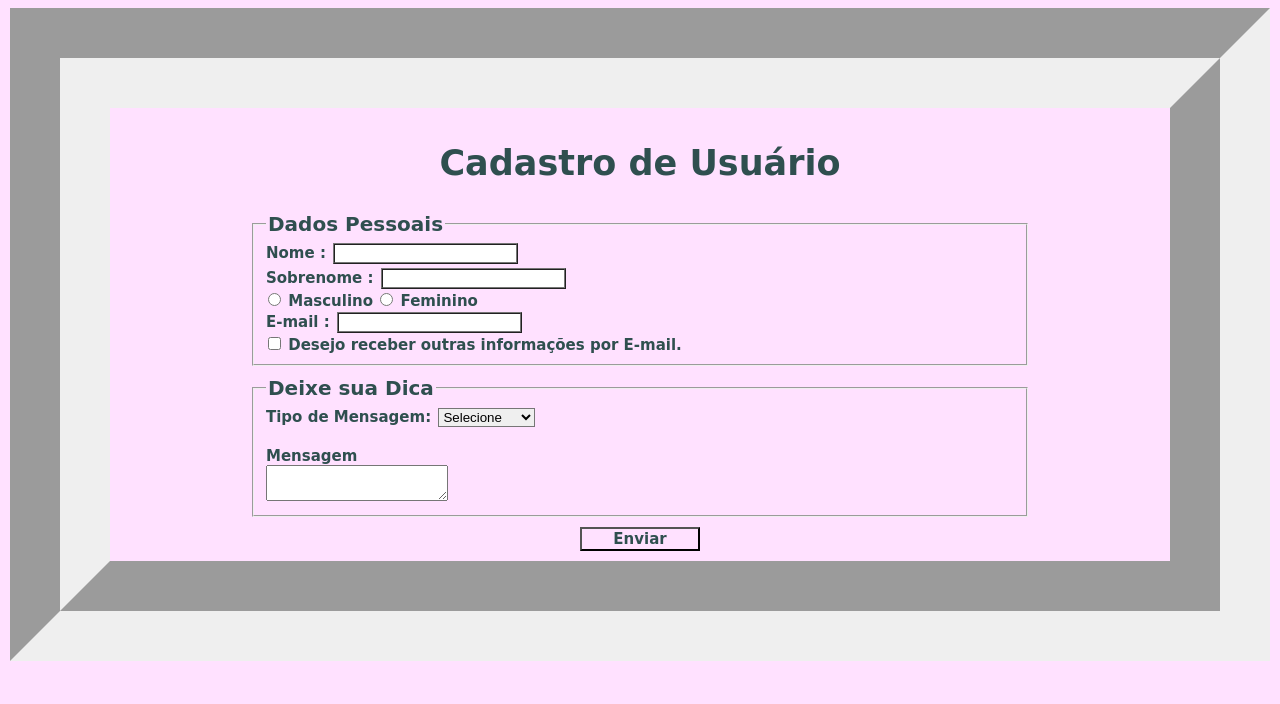
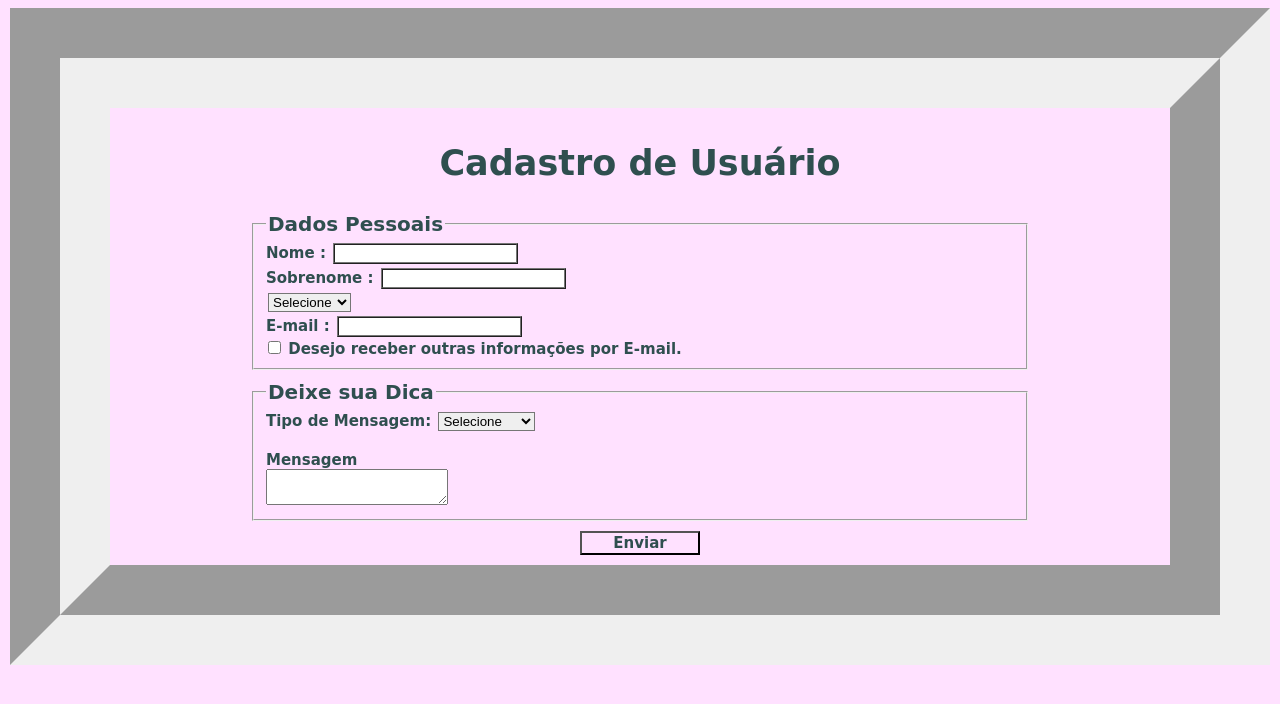
Before and after one commit to juscelino/projeto_final, a PHP site: page /contato in a window 1280 px wide. Shown: the top 704 px of the page. Run offline with PHP 8.4, Linux system fonts and the light colour scheme; some libraries are stand-ins or nearby versions.

Commit message:
Validando o formulario da pagina contato, usando php.

```diff
--- a/contato.php
+++ b/contato.php
@@ -6,29 +6,31 @@
 </head>
  <body>
 
+     <form id="formulario" action="processa.php" method="POST" >
 	<fieldset class="a">
 
 		<center>	<tag>	<h2> Cadastro de Usuário </h2>	</tag>	</center>
 
 			<fieldset  class="a1">
 				<legend>Dados Pessoais</legend>
-					<div>
+				<div>
 						<label class= "b1" for="nome"> Nome : </label>
-						<input class= "c1" type="text" id="nome"/><br/>
+						<input class= "c1" type="text" id="nome" name="nome"/><br/>
 					</div>
 					<div>
 						<label class= "b2" for="Sobrenome"> Sobrenome : </label>
-						<input class= "c2" type="password" id="sobrenome"/><br/>
+						<input class= "c2" type="text" id="sobrenome" name="sobrenome"/><br/>
 					</div>
 					<div>
-						<input class= "c4" type="radio" name="sex" id="Masculino"/>
-						<label class= "b4" for="Masculino"> Masculino </label>
-						<input class= "c5" type="radio" name="sex" id="Feminino"/>
-						<label class= "b5" for="Feminino"> Feminino </label>
+                                                <select name="sexo" id="sexo">
+                                                    <option label="Selecione" value="-1" selected="selected">Selecione</option>
+                                                    <option label="Feminino" value="2">Feminino</option>
+                                                    <option label="Masculino" value="3">Masculino</option>
+                                                </select>
 					</div>
 					<div>
-						<label class= "b6" for="E-mail">E-mail : </label>
-						<input class= "c6" type="password" id="E-mail"/><br/>
+						<label class= "b6" for="E-mail" >E-mail : </label>
+						<input class= "c6" type="password" id="E-mail" name="email" /><br/>
 					</div>
 					<div>
 						<input class= "c7" type="checkbox" name="areap" value="1" id="areap1"/>
@@ -54,5 +56,6 @@
 			</fieldset>
 		<center>	<div>	<button name=”Enviar” type=”Enviar”> Enviar </button> </div>	</center>
    </fieldset>
+         </form>
     </body>
 </html>
--- a/index.php
+++ b/index.php
@@ -1,4 +1,4 @@
-<!DOCTYPE html PUBLIC "-//W3C//DTD XHTML 1.0 Strict//EN" "http://www.w3.org/TR/xhtml1/DTD/xhtml1-strict.dtd">
+ <!DOCTYPE html PUBLIC "-//W3C//DTD XHTML 1.0 Strict//EN" "http://www.w3.org/TR/xhtml1/DTD/xhtml1-strict.dtd">
 <html xmlns="http://www.w3.org/1999/xhtml">
 <head>
 <meta http-equiv="Content-Type" content="text/html; charset=utf-8" />
```
Also changed, not shown: processa.php (added, +36 -0 lines).
